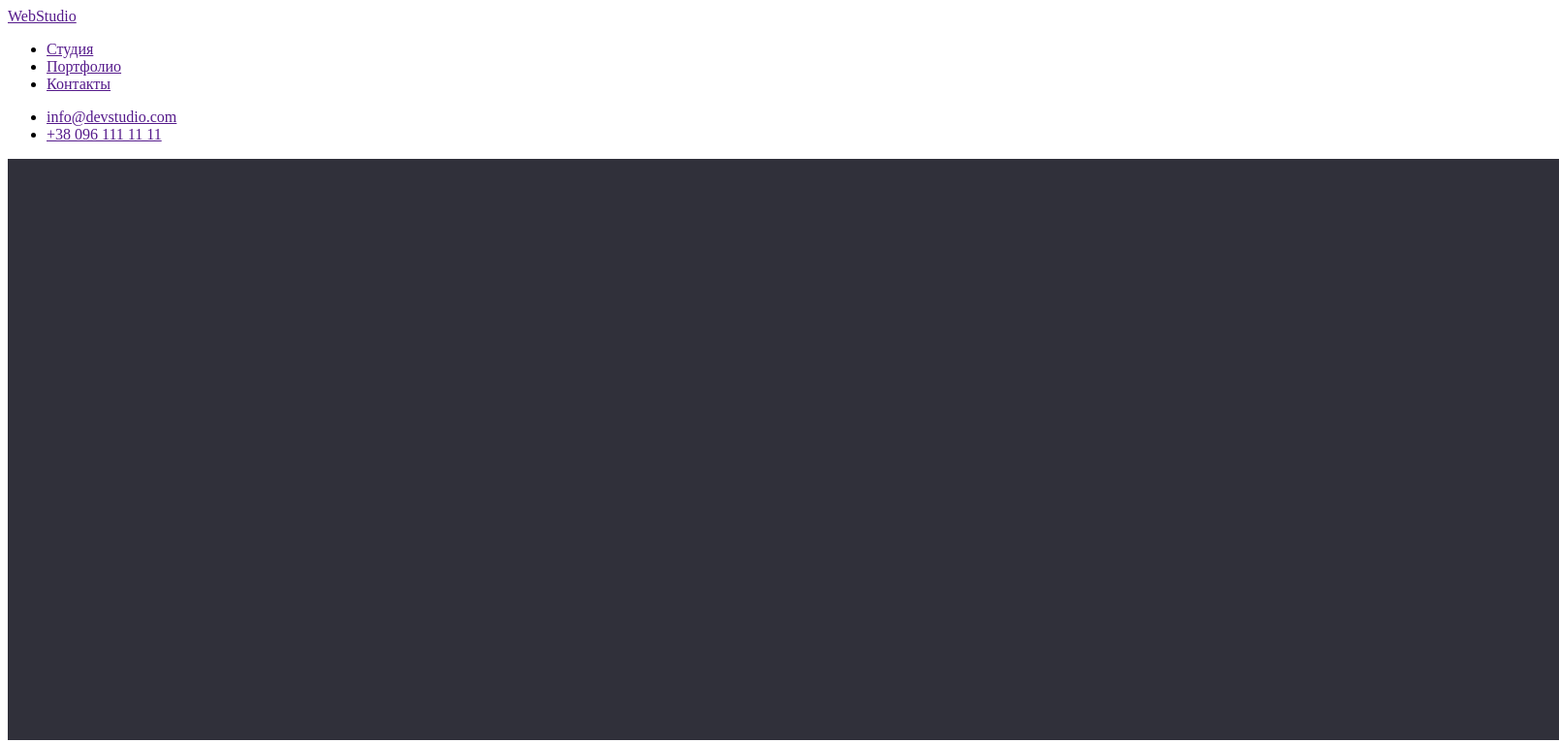
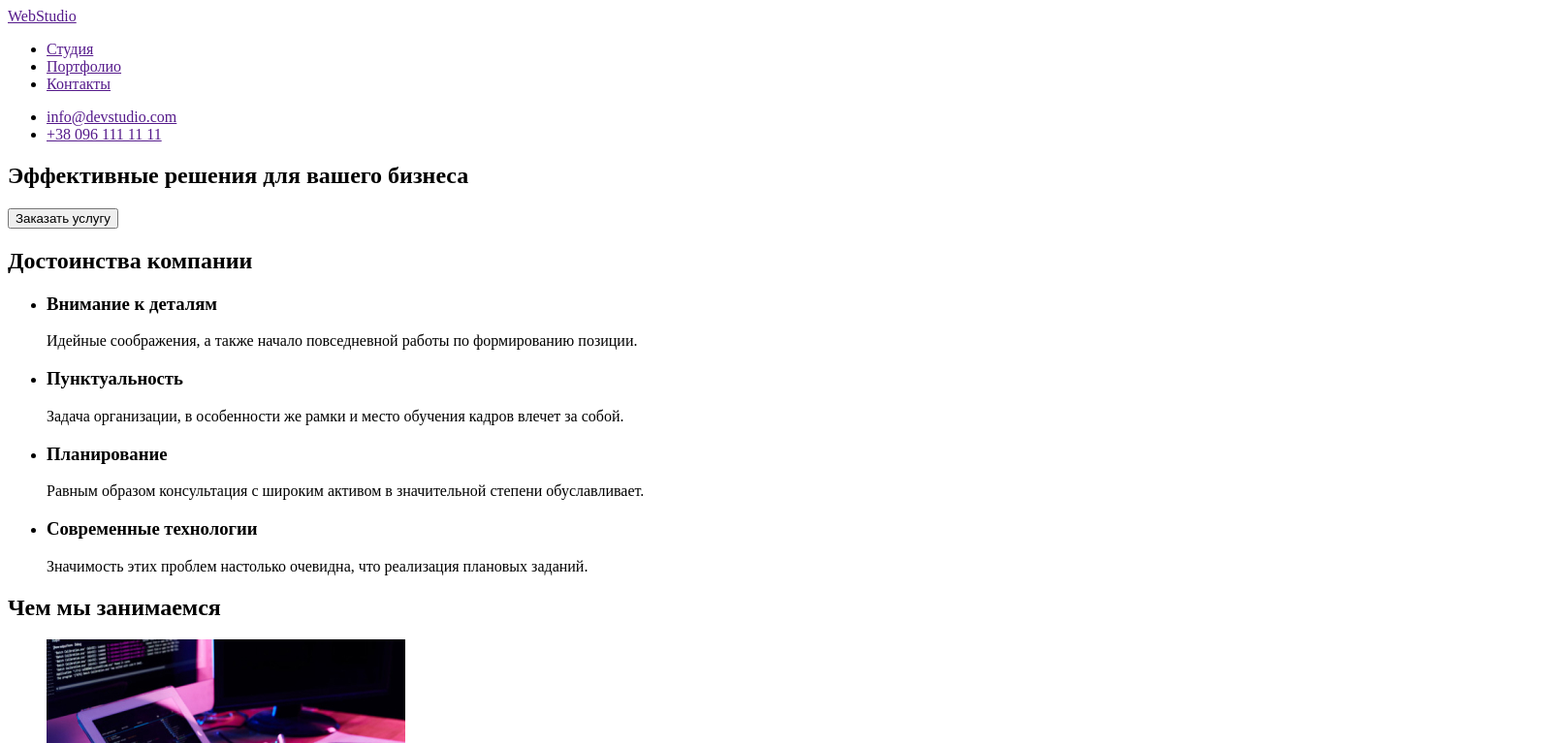
Before and after one commit to paXan525/goit-markup-hw-01, a plain HTML site: page index.html in a window 1280 px wide. Shown: the top 767 px of the page at 97% size, 1608 px wide, since content can reach past the window. Drawn offline with Linux system fonts and the light colour scheme.

Commit message:
Убирает черный фон

```diff
--- a/index.html
+++ b/index.html
@@ -24,7 +24,6 @@
 
     <main>
         <section>
-            <img src="/images/Bg.jpg" alt="черный_фон" width="1600">
             <h1>Эффективные решения для вашего бизнеса</h1>
             <button>Заказать услугу</button>
         </section>
```
